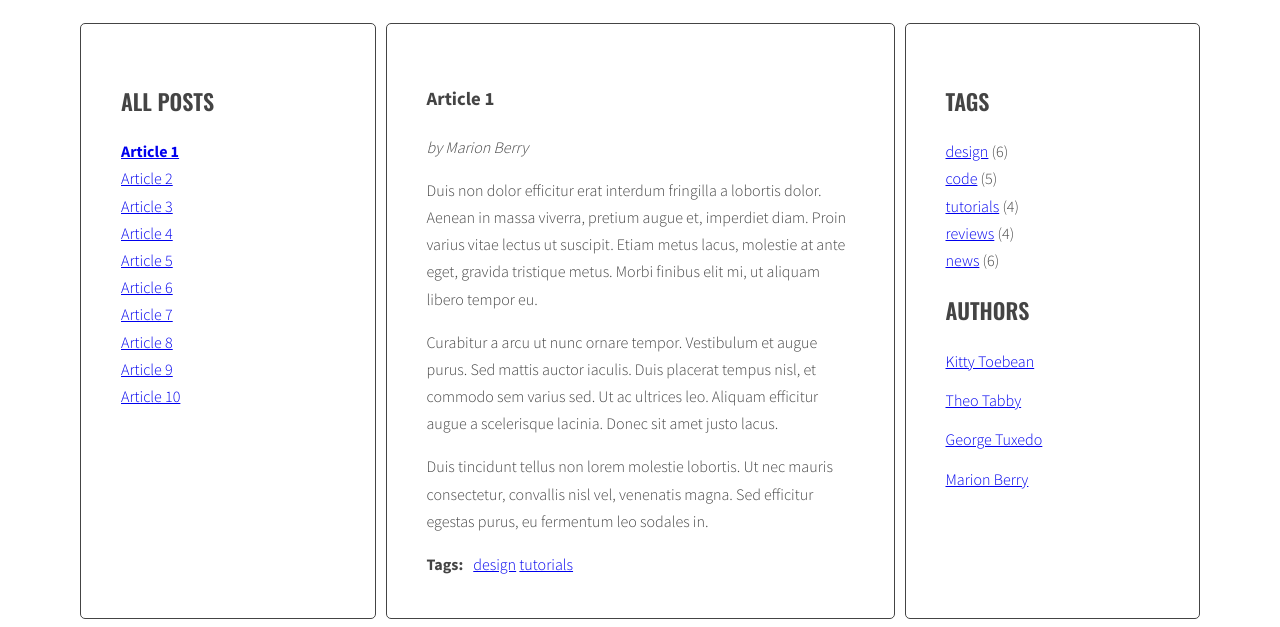
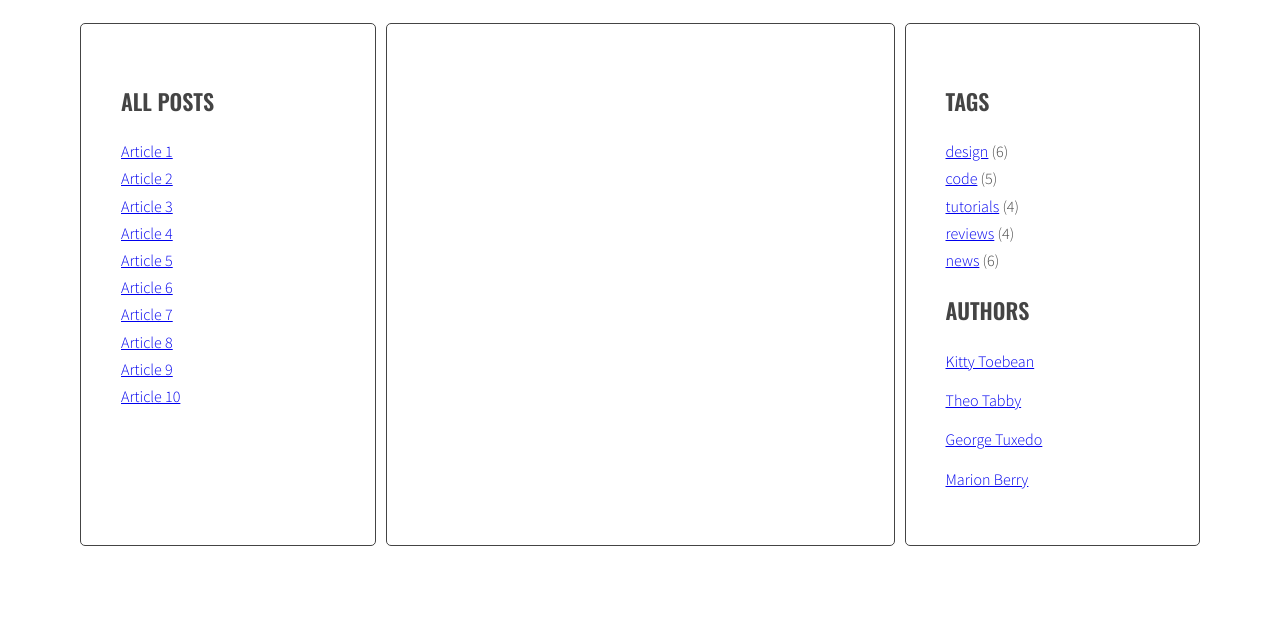
Before and after one commit to martaqh/javascript-blog, a website: page index.html in a window 1280 px wide. Both pictures are taken after a click on the link "Article 2". Shown: the part 220-847 px from the top of the page. After the commit the page ends 800 px from the top, so only its background shows below. Drawn offline with nearby package versions, Linux system fonts and the light colour scheme.

Commit message:
Remove active class from links and articles

```diff
--- a/index.html
+++ b/index.html
@@ -17,7 +17,7 @@
                   <h2 class="section-title">All posts</h2>
                   <ul class="list titles">
                     <li><a href="#article-1" class="active"><span>Article 1</span></a></li>
-                    <li><a href="#article-2"><span>Article 2</span></a></li>
+                    <li><a href="#article-2" class="active"><span>Article 2</span></a></li>
                     <li><a href="#article-3"><span>Article 3</span></a></li>
                     <li><a href="#article-4"><span>Article 4</span></a></li>
                     <li><a href="#article-5"><span>Article 5</span></a></li>
--- a/js/script.js
+++ b/js/script.js
@@ -6,9 +6,21 @@ function titleClickHandler(event){
 
   /* remove class 'active' from all article links  */
 
+const activeLinks = document.querySelectorAll('.titles a.active');
+
+for(let activeLink of activeLinks) {
+    activeLink.classList.remove('active');
+}
+
   /* add class 'active' to the clicked link */
 
   /* remove class 'active' from all articles */
+
+const activeArticles = document.querySelectorAll('.posts .post.active');
+
+for(let activeArticle of activeArticles) {
+    activeArticle.classList.remove('active');
+}
 
   /* get 'href' attribute from the clicked link */
 
```
